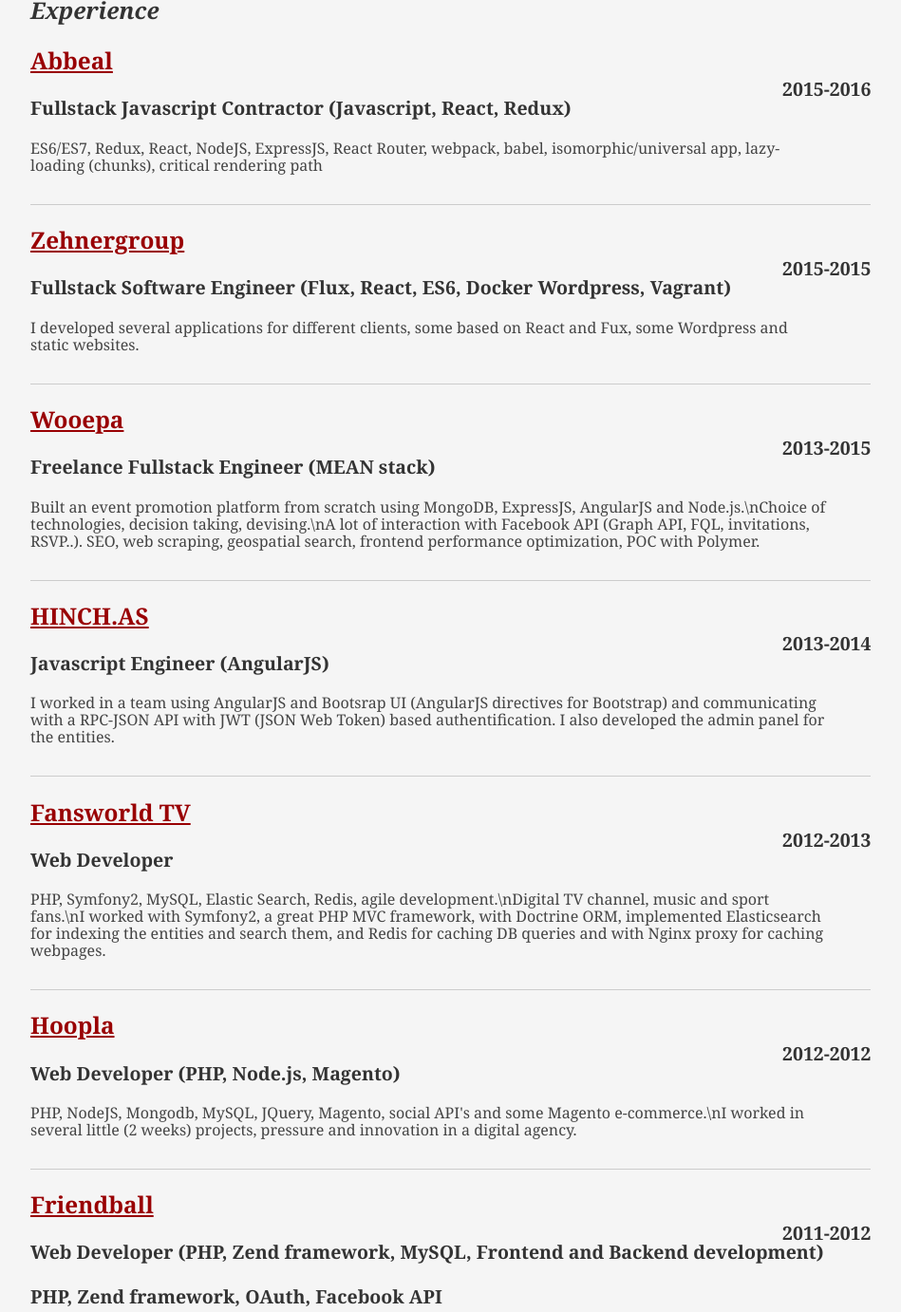
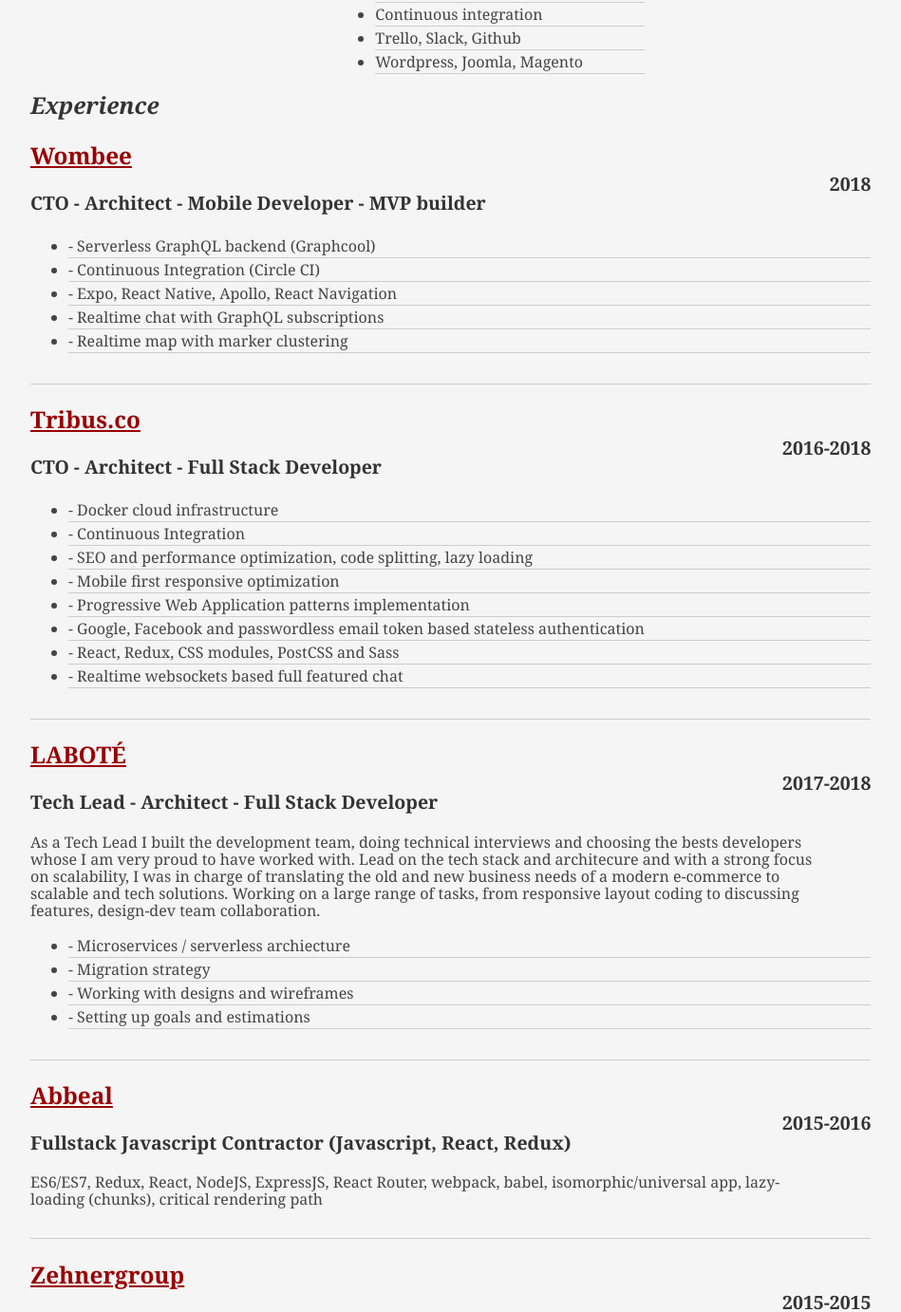
Before and after one commit to anaibol/anaibol.github.io, a plain HTML site: page index.html in a window 1280 px wide. Shown: the part 1372-2754 px from the top of the page at 95% size, without its empty margins (56-1005 px from the left). Drawn offline with Linux system fonts and the light colour scheme; a small style sheet from the web is missing.

Commit message:
update cv

```diff
--- a/index.html
+++ b/index.html
@@ -2,7 +2,7 @@
 <html>
 <head>
 	<meta content="text/html; charset=utf-8" http-equiv="Content-Type" />
-	<title>Juan Anibal Micheli &bull; Full Stack Web Developer from Buenos Aires</title>
+	<title>Juan Anibal Micheli &bull; Full Stack Web & Mobile developer</title>
 	<link href="http://yui.yahooapis.com/2.7.0/build/reset-fonts-grids/reset-fonts-grids.css" media="all" rel="stylesheet" type="text/css" />
 	<link href="resume.css" media="all" rel="stylesheet" type="text/css" />
 </head>
@@ -14,7 +14,7 @@
 <div class="yui-u first">
 <h1>Juan Anibal Micheli</h1>
 
-<h2>Full Stack Web Developer</h2>
+<h2>Full Stack Web & Mobile Developer</h2>
 </div>
 </div>
 <!--// .yui-gc --></div>
@@ -29,10 +29,10 @@
 </div>
 
 <div class="yui-u">
-<p class="enlarge">I am a creative, dynamic, curious, prolific and young web developer.</p>
+<p class="enlarge">I am a passionate, creative, dynamic, curious, prolific web developer.</p>
 
 
-<p class="enlarge">I say I am a Full Stack Web Developer, since I like feeling comfortable with the entire stack needed for a web project, from layout and client-side application structure, to backend development and server infrastructure. I am always pursuing new technologies, frameworks and libraries, and I believe web technologies will be soon a multi-platform standard, used for common mobile apps and even for programming robots! And of course, I am in love with Javascript :)</p>
+<p class="enlarge">I say I am a Full Stack Web and Mobile Developer, since I like feeling comfortable with the entire stack needed for a web project, from layout and client-side application structure, to backend development and server infrastructure. I am always pursuing new technologies, frameworks and libraries, and I believe web technologies will be soon a multi-platform standard, used for common mobile apps and even for programming robots! And of course, I am in love with Javascript :)</p>
 
 <p class="enlarge"></p>
 </div>
@@ -50,14 +50,14 @@
 	<h2>Frontend</h2>
 	</li>
 	<li>HTML5, semantic markup</li>
-	<li>CSS3, Less, SASS, Stylus, Bootstrap</li>
+	<li>CSS3, CSS in JS (Styled components), CSS modules, Less, SASS, Stylus, Bootstrap</li>
 	<li>Usability, mobile first responsive design</li>
-	<li>Ionic, Cordova/Phonegap hybrid applications</li>
+	<li>React Native, Expo, Ionic, Cordova/Phonegap hybrid applications</li>
 	<li>SEO strategies</li>
-	<li>Javascript, Angular, React, Flux, jQuery, Backbone</li>
+	<li>Javascript, React, Angular, Redux, Flux, jQuery, Backbone</li>
 	<li>OAuth, JSON Web Token and cookie authentification</li>
 	<li class="last">
-	<p>RESTful API&#39;s, JSON-RPC</p>
+	<p>GraphQL, Apollo, RESTful API&#39;s, JSON-RPC</p>
 	</li>
 </ul>
 
@@ -66,6 +66,8 @@
 	<h2>Backend</h2>
 	</li>
 	<li>Javascript, NodeJS, ExpressJS</li>
+	<li>Serverless, microservices</li>
+	<li>Authentication, DB migration</li>
 	<li>Docker, Vagrant</li>
 	<li>PHP, Symfony2 and Zend frameworks, Doctrine ORM</li>
 	<li>MongoDB, Redis, MySQL, Oracle PL/SQL, Elastic Search</li>
@@ -77,10 +79,12 @@
 	<h2>Tools and others</h2>
 	</li>
 	<li class="last">Linux</li>
+	<li>Atom</li>
 	<li>Sublime Text</li>
 	<li>Git and other version control systems</li>
 	<li>Agile development</li>
 	<li>Continuous integration</li>
+	<li>Trello, Slack, Github</li>
 	<li>Wordpress, Joomla, Magento</li>
 </ul>
 </div>
@@ -94,7 +98,55 @@
 <!--// .yui-u -->
 
 <div class="yui-u">
+<div class="job">
+<h2><a href="https://wombee.com/">Wombee</a></h2>
+<h3>CTO - Architect - Mobile Developer - MVP builder</h3>
+<h4>2018</h4>
 
+<p>
+	<ul>
+		<li>- Serverless GraphQL backend (Graphcool)</li>
+		<li>- Continuous Integration (Circle CI)</li>
+		<li>- Expo, React Native, Apollo, React Navigation</li>
+		<li>- Realtime chat with GraphQL subscriptions</li>
+		<li>- Realtime map with marker clustering</li>
+	</ul>
+</p>
+</div>
+<div class="job">
+<h2><a href="https://tribus.co/">Tribus.co</a></h2>
+<h3>CTO - Architect - Full Stack Developer</h3>
+<h4>2016-2018</h4>
+<p>
+<ul>
+	<li>- Docker cloud infrastructure</li>
+	<li>- Continuous Integration</li>
+	<li>- SEO and performance optimization, code splitting, lazy loading</li>
+	<li>- Mobile first responsive optimization</li>
+	<li>- Progressive Web Application patterns implementation</li>
+	<li>- Google, Facebook and passwordless email token based stateless authentication</li>
+	<li>- React, Redux, CSS modules, PostCSS and Sass</li>
+	<li>- Realtime websockets based full featured chat</li>
+</ul>
+</p>
+</div>
+<div class="job">
+<h2><a href="https://labote.paris/">LABOTÉ</a></h2>
+<h3>Tech Lead - Architect - Full Stack Developer</h3>
+<h4>2017-2018</h4>
+
+<p>As a Tech Lead I built the development team, doing technical interviews and choosing the bests developers whose I am very proud to have worked with.
+Lead on the tech stack and architecure and with a strong focus on scalability, I was in charge of translating the old and new business needs of a modern e-commerce to scalable and tech solutions.
+Working on a large range of tasks, from responsive layout coding to discussing features, design-dev team collaboration.
+<!-- Also, I was reponsible of building a dev team, with 3 remote developers of Poland. Beeing an multicultural international remote team, we worked on an agile scrum methodology with a strong focus on communication. We worked with  introducing them.from Poland. Beeing a multicultural international remote team, we worked following an agile scrum methodology with a strong focus on communication. We worked with  introducing them. -->
+<ul>
+	<li>- Microservices / serverless archiecture</li>
+	<li>- Migration strategy</li>
+	<li>- Working with designs and wireframes</li>
+	<li>- Setting up goals and estimations</li>
+</ul>
+</p>
+</div>
 <div class="job">
 <h2><a href="http://www.abbeal.com/">Abbeal</a></h2>
 <h3>Fullstack Javascript Contractor (Javascript, React, Redux)</h3>
```
